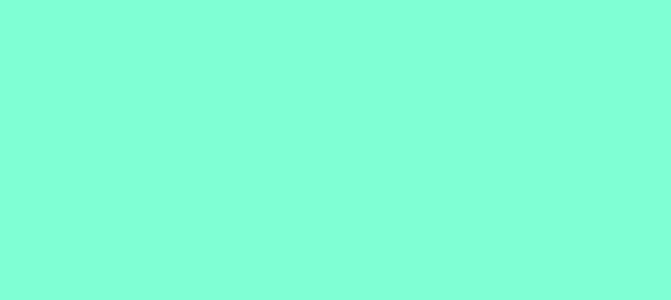
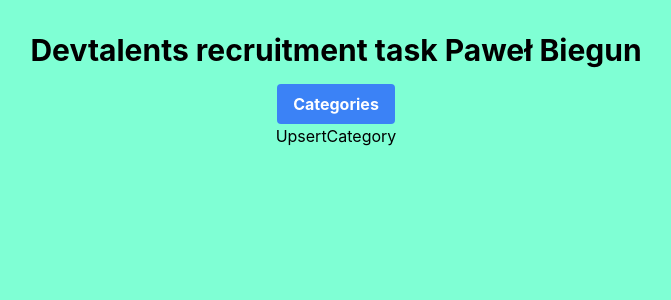
Before and after one commit to Anakin100100/devtalents_recruitment_task, a React (Create React App) app in the folder frontend/: page /categories/upsert/1 in a window 1280 px wide. Before the commit this address had no page. Shown: the top 300 px of the page, without its empty margins (304-975 px from the left). Built offline with nearby package versions, Linux system fonts and the light colour scheme.

Commit message:
work on navigation

```diff
--- a/frontend/src/App.js
+++ b/frontend/src/App.js
@@ -11,7 +11,7 @@
       "link_text": "Products"
     },
     {
-      "link_to": "/product_category_infos",
+      "link_to": "/category_product_infos",
       "link_text": "Product Category Infos"
     }
   ]
--- a/frontend/src/index.js
+++ b/frontend/src/index.js
@@ -8,9 +8,15 @@
   Routes,
   Route,
 } from "react-router-dom";
-import Categories from "./routes/categories";
-import Products from "./routes/products";
-import CategoryProductInfos from './routes/category_product_infos';
+import Categories from "./routes/categories/categories";
+import ShowCategory from './routes/categories/ShowCategory';
+import UpsertCategory from './routes/categories/UpsertCategory';
+import Products from "./routes/products/products";
+import ShowProduct from './routes/products/ShowProduct';
+import UpsertProduct from './routes/products/UpsertProduct';
+import CategoryProductInfos from './routes/category_product_infos/category_product_infos';
+import ShowCategoryProductInfo from './routes/category_product_infos/ShowCategoryProductInfo';
+import UpsertCategoryProductInfo from './routes/category_product_infos/UpsertCategoryProductInfo';
 
 const root = ReactDOM.createRoot(document.getElementById('root'));
 root.render(
@@ -20,7 +26,13 @@
         <Route path="/" element={<App />} />
         <Route path="/products" element={<Products />} />
         <Route path="/categories" element={<Categories />} />
-        <Route path="/product_category_infos" element={<CategoryProductInfos />} />
+        <Route path="/category_product_infos" element={<CategoryProductInfos />} />
+        <Route path="/products/upsert/:id" element={<UpsertProduct />} />
+        <Route path="/products/show/:id" element={<ShowProduct />} />
+        <Route path="/categories/upsert/:id" element={<UpsertCategory />} />
+        <Route path="/categories/show/:id" element={<ShowCategory />} />
+        <Route path="/category_product_infos/upsert/:id" element={<UpsertCategoryProductInfo />} />
+        <Route path="/category_product_infos/show/:id" element={<ShowCategoryProductInfo />} />
       </Routes>
     </BrowserRouter>
   </React.StrictMode>
--- /dev/null
+++ b/frontend/src/routes/categories/ShowCategory.jsx
@@ -0,0 +1,24 @@
+import React from 'react'
+import ButtonList from "../../components/ButtonList";
+import Header from "../../components/Header";
+
+const ShowCategory = () => {
+    let links_data = [
+        {
+            "link_to": "/categories",
+            "link_text": "Categories"
+        }
+    ]
+
+    return (
+        <div>
+            <Header />
+            <ButtonList links={links_data} />
+            <div className='text-center'>
+                ShowCategory
+            </div>
+        </div>
+    )
+}
+
+export default ShowCategory
--- /dev/null
+++ b/frontend/src/routes/categories/UpsertCategory.jsx
@@ -0,0 +1,24 @@
+import React from 'react'
+import ButtonList from "../../components/ButtonList";
+import Header from "../../components/Header";
+
+const UpsertCategory = () => {
+    let links_data = [
+        {
+            "link_to": "/categories",
+            "link_text": "Categories"
+        }
+    ]
+
+    return (
+        <div>
+            <Header />
+            <ButtonList links={links_data} />
+            <div className='text-center'>
+                UpsertCategory
+            </div>
+        </div>
+    )
+}
+
+export default UpsertCategory
--- a/frontend/src/routes/products.jsx
+++ b/frontend/src/routes/categories/categories.jsx
@@ -1,7 +1,7 @@
-import ButtonList from "../components/ButtonList";
-import Header from "../components/Header";
+import ButtonList from "../../components/ButtonList";
+import Header from "../../components/Header";
 
-export default function Products() {
+export default function Categories() {
     let links_data = [
         {
             "link_to": "/",
@@ -14,7 +14,7 @@
             <Header />
             <ButtonList links={links_data} />
             <div>
-                <h2 className="text-center">Products</h2>
+                <h2 className="text-center">Categories</h2>
             </div>
         </div>
     );
--- /dev/null
+++ b/frontend/src/routes/category_product_infos/ShowCategoryProductInfo.jsx
@@ -0,0 +1,24 @@
+import React from 'react'
+import ButtonList from "../../components/ButtonList";
+import Header from "../../components/Header";
+
+const ShowCategoryProductInfo = () => {
+    let links_data = [
+        {
+            "link_to": "/category_product_infos",
+            "link_text": "Category Product Infos"
+        }
+    ]
+
+    return (
+        <div>
+            <Header />
+            <ButtonList links={links_data} />
+            <div>
+                <h2 className="text-center">ShowCategoryProductInfos</h2>
+            </div>
+        </div>
+    )
+}
+
+export default ShowCategoryProductInfo
--- /dev/null
+++ b/frontend/src/routes/category_product_infos/UpsertCategoryProductInfo.jsx
@@ -0,0 +1,24 @@
+import React from 'react'
+import ButtonList from "../../components/ButtonList";
+import Header from "../../components/Header";
+
+const UpsertCategoryProductInfo = () => {
+    let links_data = [
+        {
+            "link_to": "/category_product_infos",
+            "link_text": "Category Product Infos"
+        }
+    ]
+
+    return (
+        <div>
+            <Header />
+            <ButtonList links={links_data} />
+            <div>
+                <h2 className="text-center">UpsertCategoryProductInfos</h2>
+            </div>
+        </div>
+    )
+}
+
+export default UpsertCategoryProductInfo
--- a/frontend/src/routes/categories.jsx
+++ b/frontend/src/routes/category_product_infos/category_product_infos.jsx
@@ -1,7 +1,7 @@
-import ButtonList from "../components/ButtonList";
-import Header from "../components/Header";
+import ButtonList from "../../components/ButtonList";
+import Header from "../../components/Header";
 
-export default function Categories() {
+export default function CategoryProductInfos() {
     let links_data = [
         {
             "link_to": "/",
@@ -14,7 +14,7 @@
             <Header />
             <ButtonList links={links_data} />
             <div>
-                <h2 className="text-center">Categories</h2>
+                <h2 className="text-center">Product Category Infos</h2>
             </div>
         </div>
     );
--- /dev/null
+++ b/frontend/src/routes/products/ShowProduct.jsx
@@ -0,0 +1,24 @@
+import React from 'react'
+import ButtonList from "../../components/ButtonList";
+import Header from "../../components/Header";
+
+const ShowProduct = () => {
+    let links_data = [
+        {
+            "link_to": "/products",
+            "link_text": "Products"
+        }
+    ]
+
+    return (
+        <div>
+            <Header />
+            <ButtonList links={links_data} />
+            <div>
+                <h2 className="text-center">ShowProduct</h2>
+            </div>
+        </div>
+    );
+}
+
+export default ShowProduct
--- /dev/null
+++ b/frontend/src/routes/products/UpsertProduct.jsx
@@ -0,0 +1,24 @@
+import React from 'react'
+import ButtonList from "../../components/ButtonList";
+import Header from "../../components/Header";
+
+const UpsertProduct = () => {
+    let links_data = [
+        {
+            "link_to": "/products",
+            "link_text": "Products"
+        }
+    ]
+
+    return (
+        <div>
+            <Header />
+            <ButtonList links={links_data} />
+            <div>
+                <h2 className="text-center">UpsertProduct</h2>
+            </div>
+        </div>
+    );
+}
+
+export default UpsertProduct
--- a/frontend/src/routes/category_product_infos.jsx
+++ b/frontend/src/routes/products/products.jsx
@@ -1,7 +1,7 @@
-import ButtonList from "../components/ButtonList";
-import Header from "../components/Header";
+import ButtonList from "../../components/ButtonList";
+import Header from "../../components/Header";
 
-export default function CategoryProductInfos() {
+export default function Products() {
     let links_data = [
         {
             "link_to": "/",
@@ -14,7 +14,7 @@
             <Header />
             <ButtonList links={links_data} />
             <div>
-                <h2 className="text-center">Product Category Infos</h2>
+                <h2 className="text-center">Products</h2>
             </div>
         </div>
     );
```
